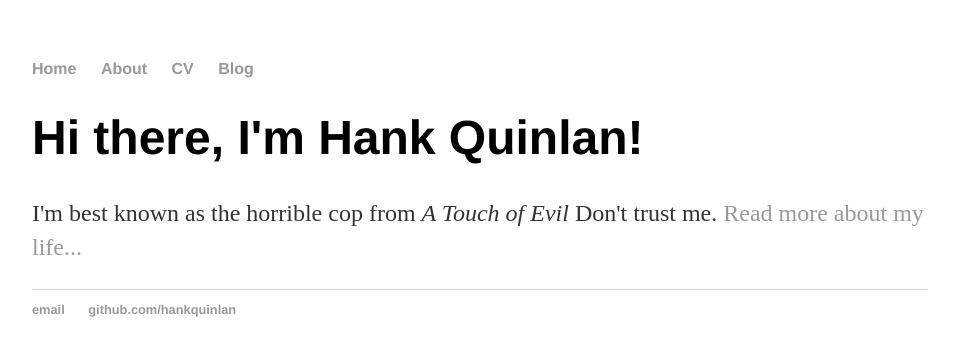
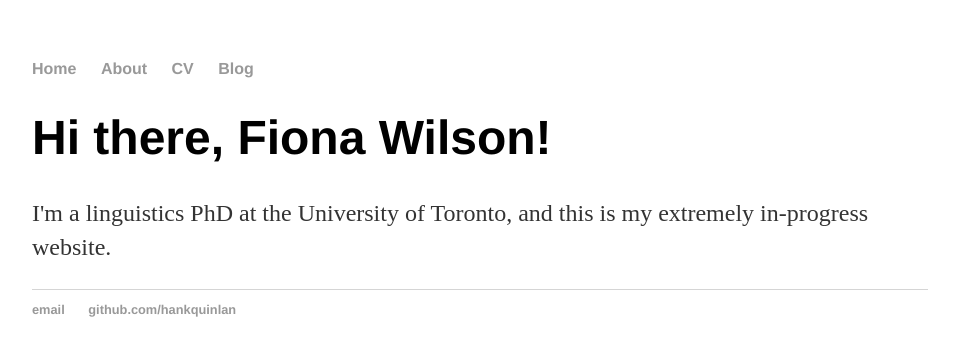
Before and after one commit to fwilson-603/fwilson-603.github.io, a Jekyll site: the page built from index.html, in a window 1280 px wide. Shown: the top 356 px of the page, without its empty margins (160-1115 px from the left). Built offline with Jekyll 4.4.1, drawn with Linux system fonts in a browser that asks for light colours.

Commit message:
Update index.html

```diff
--- a/index.html
+++ b/index.html
@@ -1,8 +1,8 @@
 ---
 layout: default
-title: Hank Quinlan, Horrible Cop
+title: Fiona Wilson, Linguist
 ---
 <div class="blurb">
-	<h1>Hi there, I'm Hank Quinlan!</h1>
-	<p>I'm best known as the horrible cop from <em>A Touch of Evil</em> Don't trust me. <a href="/about">Read more about my life...</a></p>
+	<h1>Hi there, Fiona Wilson!</h1>
+	<p>I'm a linguistics PhD at the University of Toronto, and this is my extremely in-progress website.</p>
 </div><!-- /.blurb -->
```
